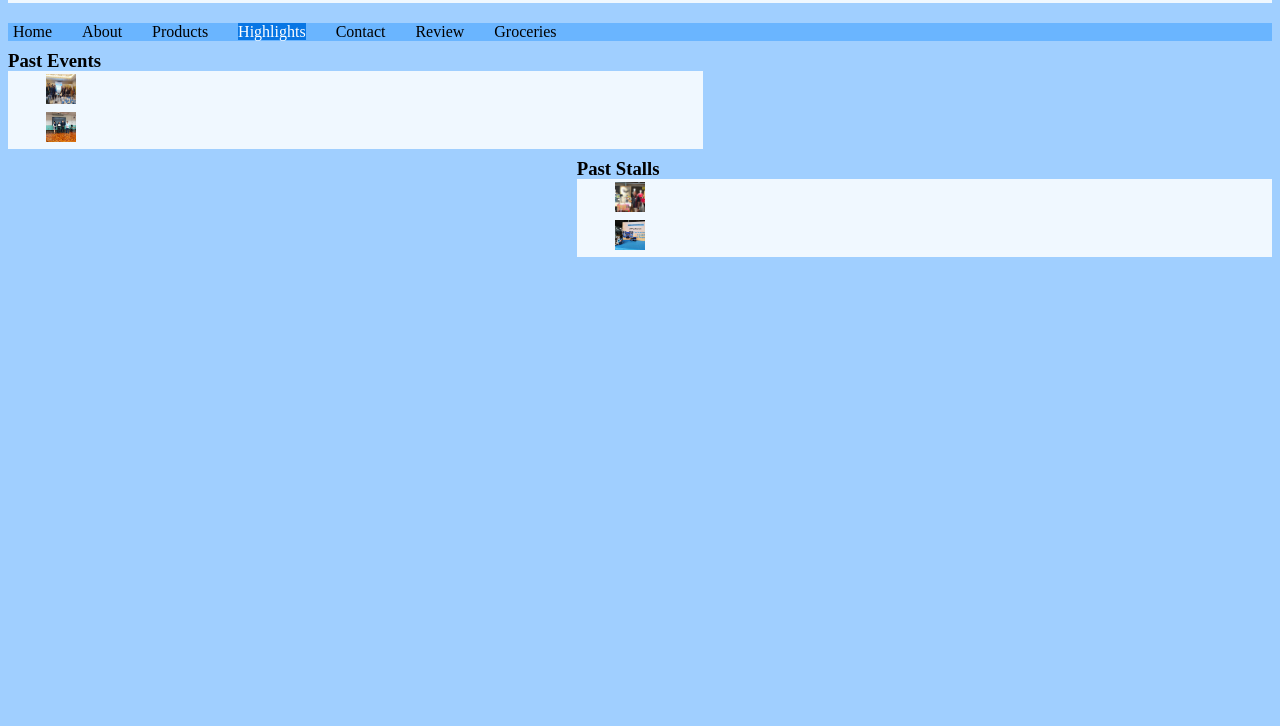
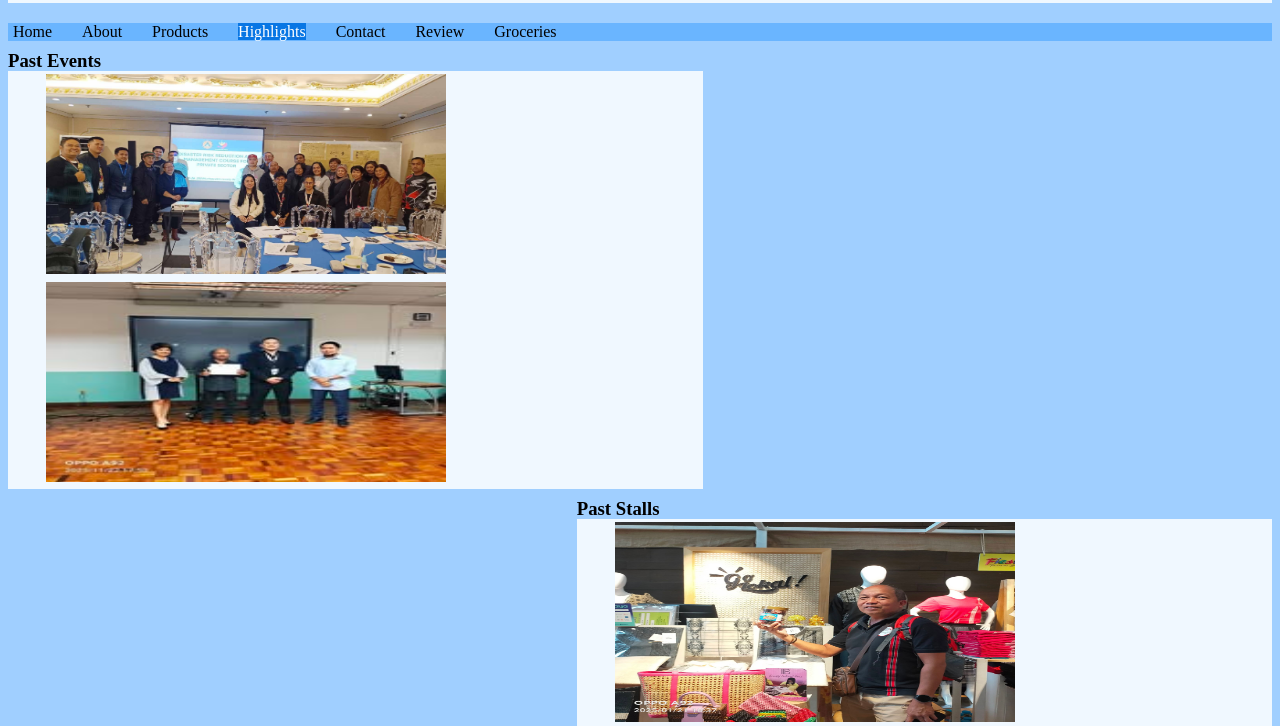
Before and after one commit to Ryfus-louxx/Reyes_MP1, a plain HTML site: page media.html in a window 1280 px wide. Shown: the part 64-790 px from the top of the page. Drawn offline with Linux system fonts and the light colour scheme.

Commit message:
Update media.html

```diff
--- a/media.html
+++ b/media.html
@@ -25,10 +25,10 @@
           <h3>Past Events</h3>
           <table border="0">
             <tr>
-              <td><img src="seminar event.jpg" width="30px" height="30px"/></td>
+              <td><img src="seminar event.jpg" width="400px" height="200px"/></td>
             </tr>
             <tr>
-              <td><img src="anotherseminar.jpg" width="30px" height="30px"/></td>
+              <td><img src="anotherseminar.jpg" width="400px" height="200px"/></td>
             </tr>
           </table>
         </section>
@@ -36,10 +36,10 @@
           <h3>Past Stalls</h3>
           <table border="0">
             <tr>
-              <td><img src="samplepaststall.jpg" width="30px" height="30px"/></td>
+              <td><img src="samplepaststall.jpg" width="400px" height="200px"/></td>
             </tr>
             <tr>
-              <td><img src="paststall.jpg" width="30px" height="30px"/></td>
+              <td><img src="paststall.jpg" width="400px" height="200px"/></td>
             </tr>
           </table>
         </section>
```
